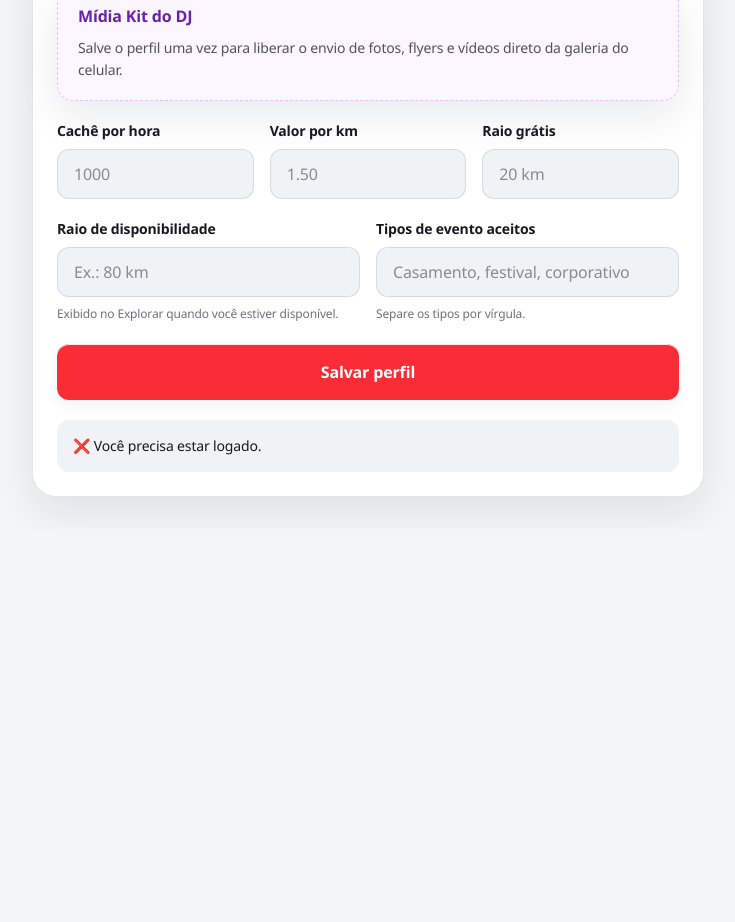
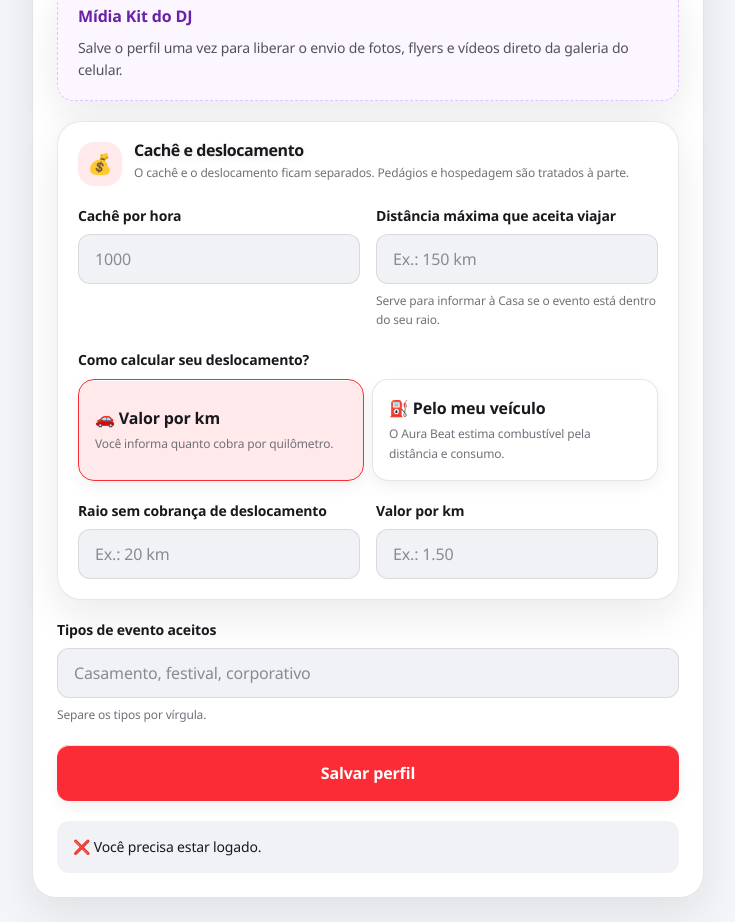
Before and after one commit to igorribas425/aura-beat, a Next.js app: page /perfil-artista in a window 1280 px wide. Shown: the part 1140-2062 px from the top of the page, without its empty margins (272-1007 px from the left). Before the commit the page ends 1669 px from the top, so only its background shows below. Built offline with nearby package versions, Linux system fonts and the light colour scheme; no server answers.

Commit message:
feat: adiciona configuracao de deslocamento por veiculo ao perfil

```diff
--- a/app/perfil-artista/page.tsx
+++ b/app/perfil-artista/page.tsx
@@ -74,6 +74,13 @@ export default function PerfilArtistaPage() {
   const [priceKm, setPriceKm] = useState("");
   const [freeRadius, setFreeRadius] = useState("");
   const [availabilityRadius, setAvailabilityRadius] = useState("");
+  const [travelMode, setTravelMode] = useState<"fixed" | "vehicle">("fixed");
+  const [vehicleType, setVehicleType] = useState("");
+  const [fuelType, setFuelType] = useState("");
+  const [vehicleConsumption, setVehicleConsumption] = useState("");
+  const [fuelPrice, setFuelPrice] = useState("");
+  const [maintenanceCost, setMaintenanceCost] = useState("");
+  const [travelMargin, setTravelMargin] = useState("");
   const [acceptedEventTypes, setAcceptedEventTypes] = useState("");
   const [style, setStyle] = useState("");
   const [message, setMessage] = useState("");
@@ -113,6 +120,13 @@ export default function PerfilArtistaPage() {
         setPriceKm(String(data.price_per_km ?? ""));
         setFreeRadius(String(data.free_radius_km ?? ""));
         setAvailabilityRadius(String(data.availability_radius_km ?? ""));
+        setTravelMode(data.travel_calculation_mode === "vehicle" ? "vehicle" : "fixed");
+        setVehicleType(data.vehicle_type ?? "");
+        setFuelType(data.fuel_type ?? "");
+        setVehicleConsumption(String(data.vehicle_consumption_km_l ?? ""));
+        setFuelPrice(String(data.fuel_price_per_liter ?? ""));
+        setMaintenanceCost(String(data.maintenance_cost_per_km ?? ""));
+        setTravelMargin(String(data.travel_margin_per_km ?? ""));
         setAcceptedEventTypes((data.accepted_event_types ?? []).join(", "));
         setVerificationStatus(
           (data.verification_status ?? null) as VerificationStatus,
@@ -155,6 +169,15 @@ export default function PerfilArtistaPage() {
             availability_radius_km: availabilityRadius
               ? Number(availabilityRadius)
               : null,
+            travel_calculation_mode: travelMode,
+            vehicle_type: vehicleType.trim() || null,
+            fuel_type: fuelType.trim() || null,
+            vehicle_consumption_km_l: vehicleConsumption
+              ? Number(vehicleConsumption)
+              : null,
+            fuel_price_per_liter: fuelPrice ? Number(fuelPrice) : null,
+            maintenance_cost_per_km: Number(maintenanceCost || 0),
+            travel_margin_per_km: Number(travelMargin || 0),
             accepted_event_types: acceptedEventTypes
               .split(",")
               .map((item) => item.trim())
@@ -348,7 +371,20 @@ export default function PerfilArtistaPage() {
             </div>
           )}
 
-          <div className="grid grid-cols-1 gap-4 sm:grid-cols-3">
+          <section className="rounded-3xl border border-zinc-800 bg-black/25 p-5">
+            <div className="flex items-start gap-3">
+              <div className="grid h-11 w-11 shrink-0 place-items-center rounded-2xl bg-red-500/10 text-xl">
+                💰
+              </div>
+              <div>
+                <h2 className="font-black">Cachê e deslocamento</h2>
+                <p className="mt-1 text-xs leading-5 text-zinc-500">
+                  O cachê e o deslocamento ficam separados. Pedágios e hospedagem são tratados à parte.
+                </p>
+              </div>
+            </div>
+
+            <div className="mt-5 grid grid-cols-1 gap-4 sm:grid-cols-2">
               <div>
                 <label className="mb-2 block text-sm font-semibold">
                   Cachê por hora
@@ -366,6 +402,80 @@ export default function PerfilArtistaPage() {
 
               <div>
                 <label className="mb-2 block text-sm font-semibold">
+                  Distância máxima que aceita viajar
+                </label>
+                <input
+                  type="number"
+                  min="1"
+                  max="500"
+                  step="1"
+                  value={availabilityRadius}
+                  onChange={(e) => setAvailabilityRadius(e.target.value)}
+                  placeholder="Ex.: 150 km"
+                  className="w-full rounded-xl border border-zinc-700 bg-zinc-900 px-4 py-3 outline-none focus:border-red-500"
+                />
+                <p className="mt-2 text-xs text-zinc-500">
+                  Serve para informar à Casa se o evento está dentro do seu raio.
+                </p>
+              </div>
+            </div>
+
+            <div className="mt-5">
+              <p className="mb-2 text-sm font-semibold">
+                Como calcular seu deslocamento?
+              </p>
+              <div className="grid gap-2 sm:grid-cols-2">
+                <button
+                  type="button"
+                  onClick={() => setTravelMode("fixed")}
+                  className={`rounded-2xl border p-4 text-left transition ${
+                    travelMode === "fixed"
+                      ? "border-red-500 bg-red-500/10"
+                      : "border-zinc-800 bg-zinc-950"
+                  }`}
+                >
+                  <span className="block font-black">🚗 Valor por km</span>
+                  <span className="mt-1 block text-xs leading-5 text-zinc-500">
+                    Você informa quanto cobra por quilômetro.
+                  </span>
+                </button>
+
+                <button
+                  type="button"
+                  onClick={() => setTravelMode("vehicle")}
+                  className={`rounded-2xl border p-4 text-left transition ${
+                    travelMode === "vehicle"
+                      ? "border-purple-500 bg-purple-500/10"
+                      : "border-zinc-800 bg-zinc-950"
+                  }`}
+                >
+                  <span className="block font-black">⛽ Pelo meu veículo</span>
+                  <span className="mt-1 block text-xs leading-5 text-zinc-500">
+                    O Aura Beat estima combustível pela distância e consumo.
+                  </span>
+                </button>
+              </div>
+            </div>
+
+            <div className="mt-5 grid grid-cols-1 gap-4 sm:grid-cols-2">
+              <div>
+                <label className="mb-2 block text-sm font-semibold">
+                  Raio sem cobrança de deslocamento
+                </label>
+                <input
+                  type="number"
+                  min="0"
+                  step="1"
+                  value={freeRadius}
+                  onChange={(e) => setFreeRadius(e.target.value)}
+                  placeholder="Ex.: 20 km"
+                  className="w-full rounded-xl border border-zinc-700 bg-zinc-900 px-4 py-3 outline-none focus:border-red-500"
+                />
+              </div>
+
+              {travelMode === "fixed" && (
+                <div>
+                  <label className="mb-2 block text-sm font-semibold">
                     Valor por km
                   </label>
                   <input
@@ -374,46 +484,115 @@ export default function PerfilArtistaPage() {
                     step="0.01"
                     value={priceKm}
                     onChange={(e) => setPriceKm(e.target.value)}
-                placeholder="1.50"
+                    placeholder="Ex.: 1.50"
                     className="w-full rounded-xl border border-zinc-700 bg-zinc-900 px-4 py-3 outline-none focus:border-red-500"
+                  />
+                </div>
+              )}
+            </div>
+
+            {travelMode === "vehicle" && (
+              <div className="mt-5 rounded-2xl border border-purple-500/20 bg-purple-500/5 p-4">
+                <p className="font-black text-purple-200">Dados do veículo</p>
+                <p className="mt-1 text-xs leading-5 text-zinc-500">
+                  Esses dados servem para o cálculo. A Casa recebe a estimativa de deslocamento, não os dados detalhados do seu veículo.
+                </p>
+
+                <div className="mt-4 grid grid-cols-1 gap-4 sm:grid-cols-2">
+                  <div>
+                    <label className="mb-2 block text-sm font-semibold">
+                      Veículo
+                    </label>
+                    <input
+                      value={vehicleType}
+                      onChange={(e) => setVehicleType(e.target.value)}
+                      placeholder="Ex.: Gol 1.0, moto, van"
+                      className="w-full rounded-xl border border-zinc-700 bg-zinc-900 px-4 py-3 outline-none focus:border-purple-500"
                     />
                   </div>
 
                   <div>
                     <label className="mb-2 block text-sm font-semibold">
-                Raio grátis
+                      Combustível
+                    </label>
+                    <select
+                      value={fuelType}
+                      onChange={(e) => setFuelType(e.target.value)}
+                      className="w-full rounded-xl border border-zinc-700 bg-zinc-900 px-4 py-3 outline-none focus:border-purple-500"
+                    >
+                      <option value="">Selecione</option>
+                      <option value="gasolina">Gasolina</option>
+                      <option value="etanol">Etanol</option>
+                      <option value="diesel">Diesel</option>
+                      <option value="flex">Flex</option>
+                      <option value="eletrico">Elétrico</option>
+                      <option value="outro">Outro</option>
+                    </select>
+                  </div>
+
+                  <div>
+                    <label className="mb-2 block text-sm font-semibold">
+                      Consumo médio (km/L)
+                    </label>
+                    <input
+                      type="number"
+                      min="0.1"
+                      step="0.1"
+                      value={vehicleConsumption}
+                      onChange={(e) => setVehicleConsumption(e.target.value)}
+                      placeholder="Ex.: 12"
+                      className="w-full rounded-xl border border-zinc-700 bg-zinc-900 px-4 py-3 outline-none focus:border-purple-500"
+                    />
+                  </div>
+
+                  <div>
+                    <label className="mb-2 block text-sm font-semibold">
+                      Preço do combustível por litro
                     </label>
                     <input
                       type="number"
                       min="0"
-                step="1"
-                value={freeRadius}
-                onChange={(e) => setFreeRadius(e.target.value)}
-                placeholder="20 km"
-                className="w-full rounded-xl border border-zinc-700 bg-zinc-900 px-4 py-3 outline-none focus:border-red-500"
+                      step="0.01"
+                      value={fuelPrice}
+                      onChange={(e) => setFuelPrice(e.target.value)}
+                      placeholder="Ex.: 6.50"
+                      className="w-full rounded-xl border border-zinc-700 bg-zinc-900 px-4 py-3 outline-none focus:border-purple-500"
+                    />
+                  </div>
+
+                  <div>
+                    <label className="mb-2 block text-sm font-semibold">
+                      Reserva/manutenção por km
+                    </label>
+                    <input
+                      type="number"
+                      min="0"
+                      step="0.01"
+                      value={maintenanceCost}
+                      onChange={(e) => setMaintenanceCost(e.target.value)}
+                      placeholder="Ex.: 0.20"
+                      className="w-full rounded-xl border border-zinc-700 bg-zinc-900 px-4 py-3 outline-none focus:border-purple-500"
+                    />
+                  </div>
+
+                  <div>
+                    <label className="mb-2 block text-sm font-semibold">
+                      Margem extra por km
+                    </label>
+                    <input
+                      type="number"
+                      min="0"
+                      step="0.01"
+                      value={travelMargin}
+                      onChange={(e) => setTravelMargin(e.target.value)}
+                      placeholder="Opcional"
+                      className="w-full rounded-xl border border-zinc-700 bg-zinc-900 px-4 py-3 outline-none focus:border-purple-500"
                     />
                   </div>
                 </div>
-
-          <div className="grid grid-cols-1 gap-4 sm:grid-cols-2">
-            <div>
-              <label className="mb-2 block text-sm font-semibold">
-                Raio de disponibilidade
-              </label>
-              <input
-                type="number"
-                min="1"
-                max="500"
-                step="1"
-                value={availabilityRadius}
-                onChange={(e) => setAvailabilityRadius(e.target.value)}
-                placeholder="Ex.: 80 km"
-                className="w-full rounded-xl border border-zinc-700 bg-zinc-900 px-4 py-3 outline-none focus:border-red-500"
-              />
-              <p className="mt-2 text-xs text-zinc-500">
-                Exibido no Explorar quando você estiver disponível.
-              </p>
               </div>
+            )}
+          </section>
 
           <div>
             <label className="mb-2 block text-sm font-semibold">
@@ -428,7 +607,6 @@ export default function PerfilArtistaPage() {
             <p className="mt-2 text-xs text-zinc-500">
               Separe os tipos por vírgula.
             </p>
-            </div>
           </div>
 
           {profileExists && <PublicLocationControl kind="artist" />}
```
Lines whose indentation alone changed are shown as unchanged.
